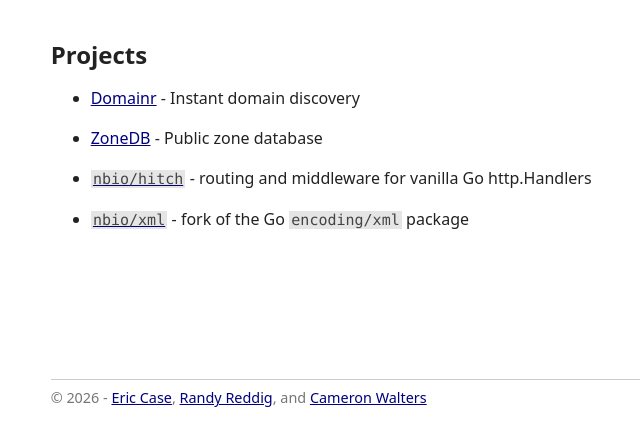
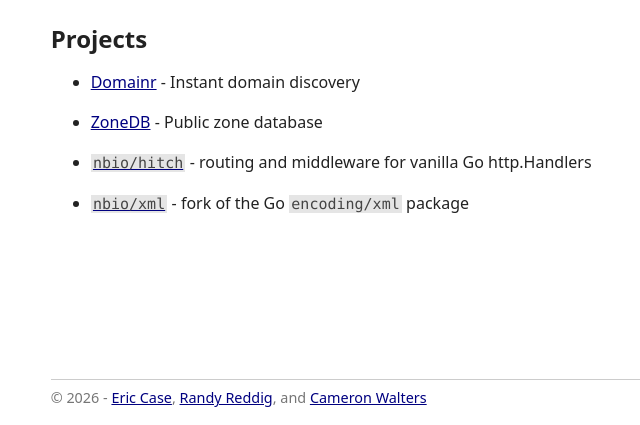
Before and after one commit to nbio/website, an Eleventy site: page source/index.md in a window 1280 px wide. Shown: the part 375-800 px from the top of the page, without its empty margins (269-909 px from the left). Built offline with nearby package versions, Linux system fonts and the light colour scheme; Eleventy itself is replaced by a stand-in of ours; files that its build step writes are made by us from their sources.

Commit message:
CSS - finish the update

```diff
--- a/source/css/styles.css
+++ b/source/css/styles.css
@@ -47,7 +47,7 @@
 }
 
 main {
-    margin-top: calc(2em + 25px);
+    margin-top: calc(2em + 9px);
 }
 
 body > footer {
```
